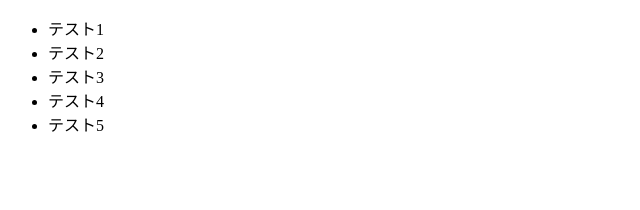
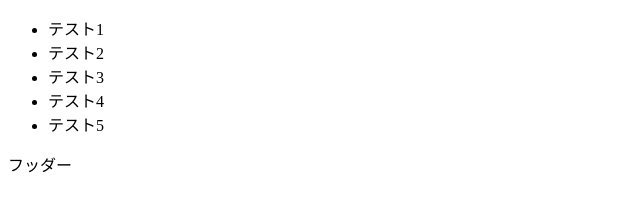
Before and after one commit to shoheih/trial-repo, a plain HTML site: page index.html in a window 1280 px wide. Shown: the full height of the page, 0-640 px from the left. Drawn offline with Linux system fonts and the light colour scheme.

Commit message:
フッダーの追加

```diff
--- a/index.html
+++ b/index.html
@@ -18,5 +18,9 @@
             </ul>
         </nav>
     </header>
+
+    <footer>
+        <p>フッダー</p>
+    </footer>
 </body>
 </html>
```
